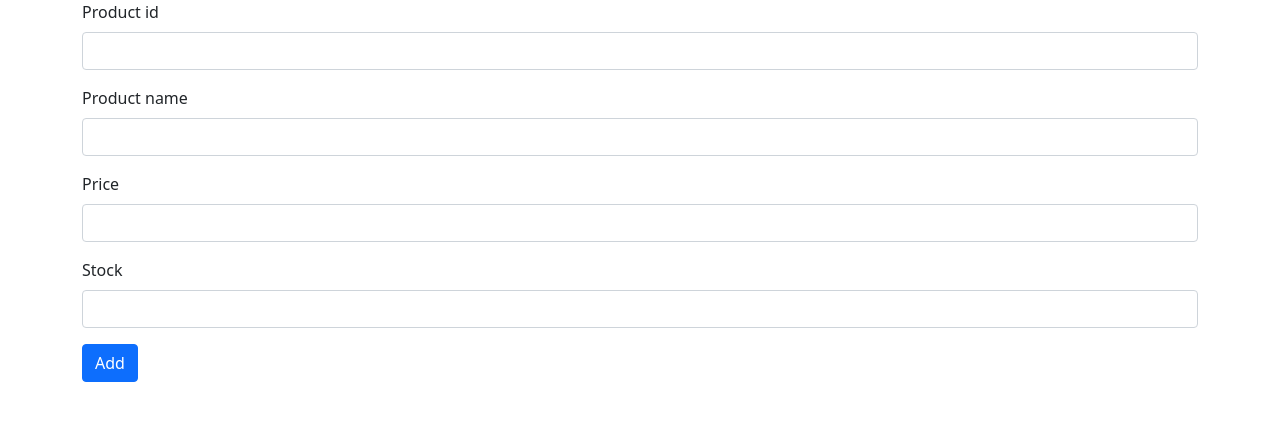
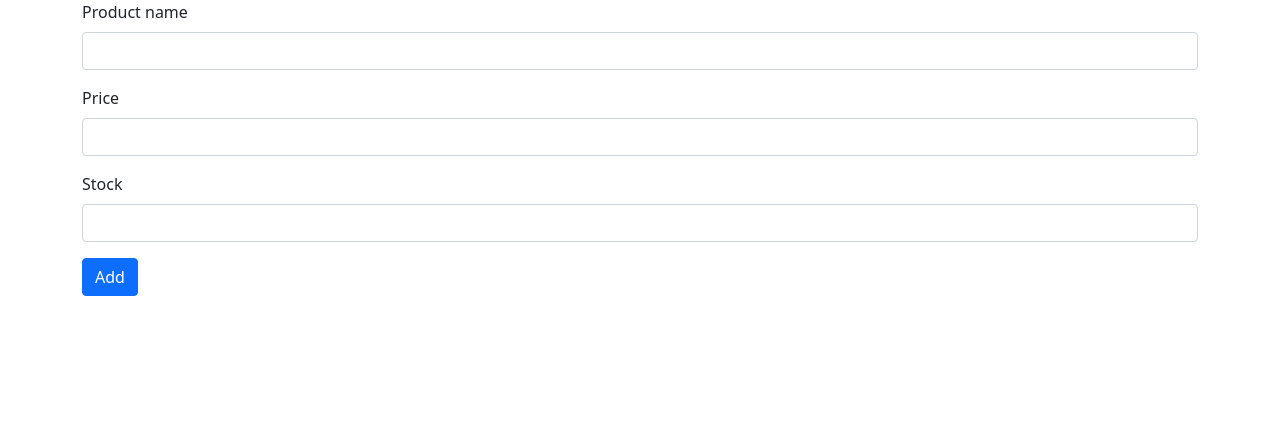
Before and after one commit to sebasalvarez13/inventory-system, a Flask app: page /addproduct in a window 1280 px wide. Shown: the part 56-477 px from the top of the page. Run offline with Flask 3, Linux system fonts and the light colour scheme.

Commit message:
Remove Product Id input

```diff
--- a/inventoryapp/templates/add.html
+++ b/inventoryapp/templates/add.html
@@ -5,11 +5,6 @@
 {% block content %}
 <!-- New product form -->
 <form action="/addproduct" autocomplete="on" method="POST" enctype="multipart/form-data">
-    <div class="mb-3">
-        <label for="Id" class="form-label">Product id</label>
-        <input type="text" class="form-control" id="Id" name="id">
-    </div>
-
     <div class="mb-3">
         <label for="Name" class="form-label">Product name</label>
         <input type="text" class="form-control" id="Name" name="name">
```
